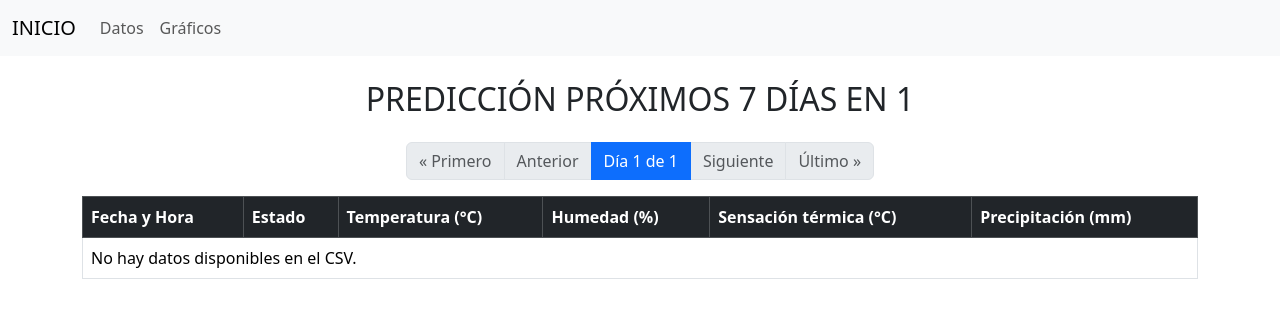
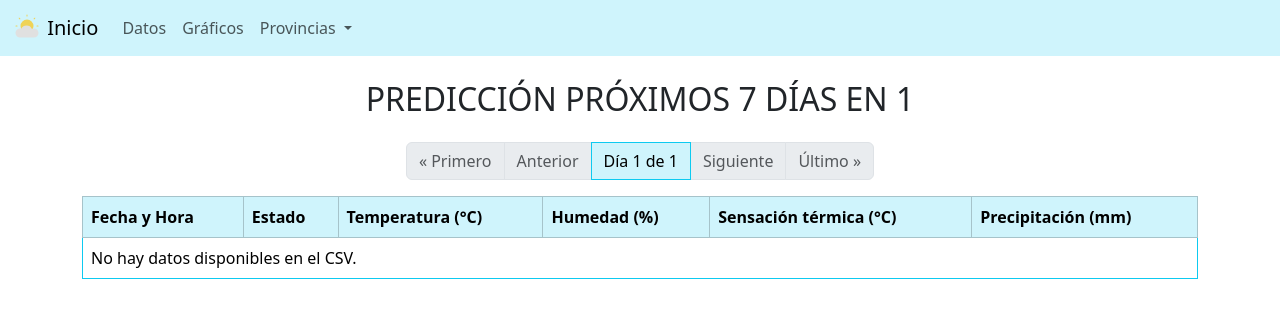
Before and after one commit to andpramor/iabd-sbd-3.4-cuadro_de_mando, a Django app: page /datos/1/ in a window 1280 px wide. Shown: the top 318 px of the page. Run offline with Django 5.2, Linux system fonts and the light colour scheme.

Commit message:
Estética.

```diff
--- a/static/css/style.css
+++ b/static/css/style.css
@@ -11,3 +11,8 @@ svg .provincia {
 svg .provincia:hover {
   fill: #2ecc71;
 }
+
+.table-hover > tbody > tr:hover {
+  --bs-table-hover-bg: #e0f7fa; /* Un azul muy claro que combina con border-info */
+  /* --bs-table-hover-color: #000; Opcional: cambia el color del texto si es necesario */
+}
--- a/weather/templates/tiempo/base.html
+++ b/weather/templates/tiempo/base.html
@@ -6,6 +6,11 @@
     <meta name="viewport" content="width=device-width, initial-scale=1.0" />
     {% block title %}{% endblock %}
     <!-- Bootstrap CSS CDN link -->
+    <link
+      rel="shortcut icon"
+      href="{% static 'icons/favicon.svg' %}"
+      type="image/svg+xml"
+    />
     <link
       href="https://cdn.jsdelivr.net/npm/bootstrap@5.3.8/dist/css/bootstrap.min.css"
       rel="stylesheet"
@@ -16,9 +21,18 @@
   </head>
   <body>
     <header class="mb-3">
-      <nav class="navbar navbar-expand-lg bg-body-tertiary">
+      <nav class="navbar navbar-expand-lg bg-info-subtle">
         <div class="container-fluid">
-          <a class="navbar-brand" href="/">INICIO</a>
+          <a class="navbar-brand" href="/">
+            <img
+              src="{% static 'icons/favicon.svg' %}"
+              alt="Logo"
+              width="30"
+              height="24"
+              class="d-inline-block align-text-top"
+            />
+            Inicio
+          </a>
           <button
             class="navbar-toggler"
             type="button"
@@ -38,6 +52,41 @@
               <li class="nav-item">
                 <a class="nav-link" href="/graficos">Gráficos</a>
               </li>
+              <li class="nav-item dropdown">
+                <a
+                  class="nav-link dropdown-toggle"
+                  href="#"
+                  role="button"
+                  data-bs-toggle="dropdown"
+                  aria-expanded="false"
+                >
+                  Provincias
+                </a>
+                <ul class="dropdown-menu">
+                  <li>
+                    <a class="dropdown-item" href="/datos/almeria">Almería</a>
+                  </li>
+                  <li>
+                    <a class="dropdown-item" href="/datos/cadiz">Cádiz</a>
+                  </li>
+                  <li>
+                    <a class="dropdown-item" href="/datos/cordoba">Córdoba</a>
+                  </li>
+                  <li>
+                    <a class="dropdown-item" href="/datos/granada">Granada</a>
+                  </li>
+                  <li>
+                    <a class="dropdown-item" href="/datos/huelva">Huelva</a>
+                  </li>
+                  <li><a class="dropdown-item" href="/datos/jaen">Jaén</a></li>
+                  <li>
+                    <a class="dropdown-item" href="/datos/malaga">Málaga</a>
+                  </li>
+                  <li>
+                    <a class="dropdown-item" href="/datos/sevilla">Sevilla</a>
+                  </li>
+                </ul>
+              </li>
             </ul>
           </div>
         </div>
--- a/weather/templates/tiempo/datos.html
+++ b/weather/templates/tiempo/datos.html
@@ -1,41 +1,61 @@
 {% extends 'tiempo/base.html' %} {% block title %}
 <title>{{ provincia|upper }}</title>
 {% endblock %} {% block content %}
-<h1 class="h2 text-center my-4">PREDICCIÓN PRÓXIMOS 7 DÍAS EN {{ provincia|upper }}</h1>
+<h1 class="h2 text-center my-4">
+  PREDICCIÓN PRÓXIMOS 7 DÍAS EN {{ provincia|upper }}
+</h1>
 <nav aria-label="Navegacion de paginas">
   <ul class="pagination justify-content-center">
     {% if datos.has_previous %}
     <li class="page-item">
-      <a class="page-link" href="?page=1">&laquo; Primero</a>
+      <a class="page-link text-black" href="?page=1">&laquo; Primero</a>
     </li>
     <li class="page-item">
-      <a class="page-link" href="?page={{ datos.previous_page_number }}">Anterior</a>
+      <a
+        class="page-link text-black"
+        href="?page={{ datos.previous_page_number }}"
+        >Anterior</a
+      >
     </li>
     {% else %}
-    <li class="page-item disabled"><span class="page-link">&laquo; Primero</span></li>
+    <li class="page-item disabled">
+      <span class="page-link">&laquo; Primero</span>
+    </li>
     <li class="page-item disabled"><span class="page-link">Anterior</span></li>
     {% endif %}
 
     <li class="page-item active">
-      <span class="page-link"> Día {{ datos.number }} de {{ datos.paginator.num_pages }} </span>
+      <span class="page-link bg-info-subtle text-black border-info">
+        Día {{ datos.number }} de {{ datos.paginator.num_pages }}
+      </span>
     </li>
 
     {% if datos.has_next %}
     <li class="page-item">
-      <a class="page-link" href="?page={{ datos.next_page_number }}">Siguiente</a>
+      <a class="page-link text-black" href="?page={{ datos.next_page_number }}"
+        >Siguiente</a
+      >
     </li>
     <li class="page-item">
-      <a class="page-link" href="?page={{ datos.paginator.num_pages }}">Último &raquo;</a>
+      <a
+        class="page-link text-black"
+        href="?page={{ datos.paginator.num_pages }}"
+        >Último &raquo;</a
+      >
     </li>
     {% else %}
-    <li class="page-item disabled"><span class="page-link">Siguiente</span></li>
-    <li class="page-item disabled"><span class="page-link">Último &raquo;</span></li>
+    <li class="page-item disabled">
+      <span class="page-link">Siguiente</span>
+    </li>
+    <li class="page-item disabled">
+      <span class="page-link">Último &raquo;</span>
+    </li>
     {% endif %}
   </ul>
 </nav>
-<table class="table table-hover table-bordered">
+<table class="table table-hover table-bordered border-info">
   <thead>
-    <tr class="table-dark">
+    <tr class="table-info">
       <th scope="col">Fecha y Hora</th>
       <th scope="col">Estado</th>
       <th scope="col">Temperatura (°C)</th>
```
Also changed, not shown: todo.md (+4 -0 lines), static/icons/favicon.svg (added).
